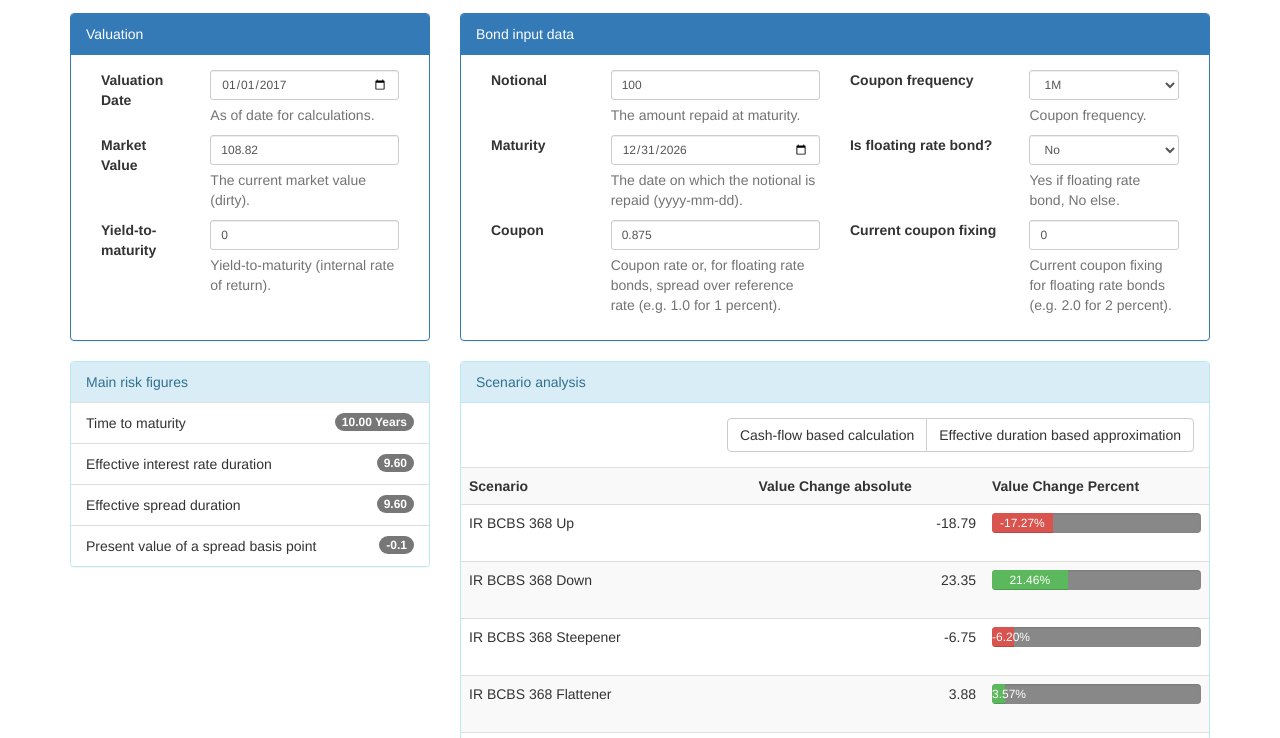
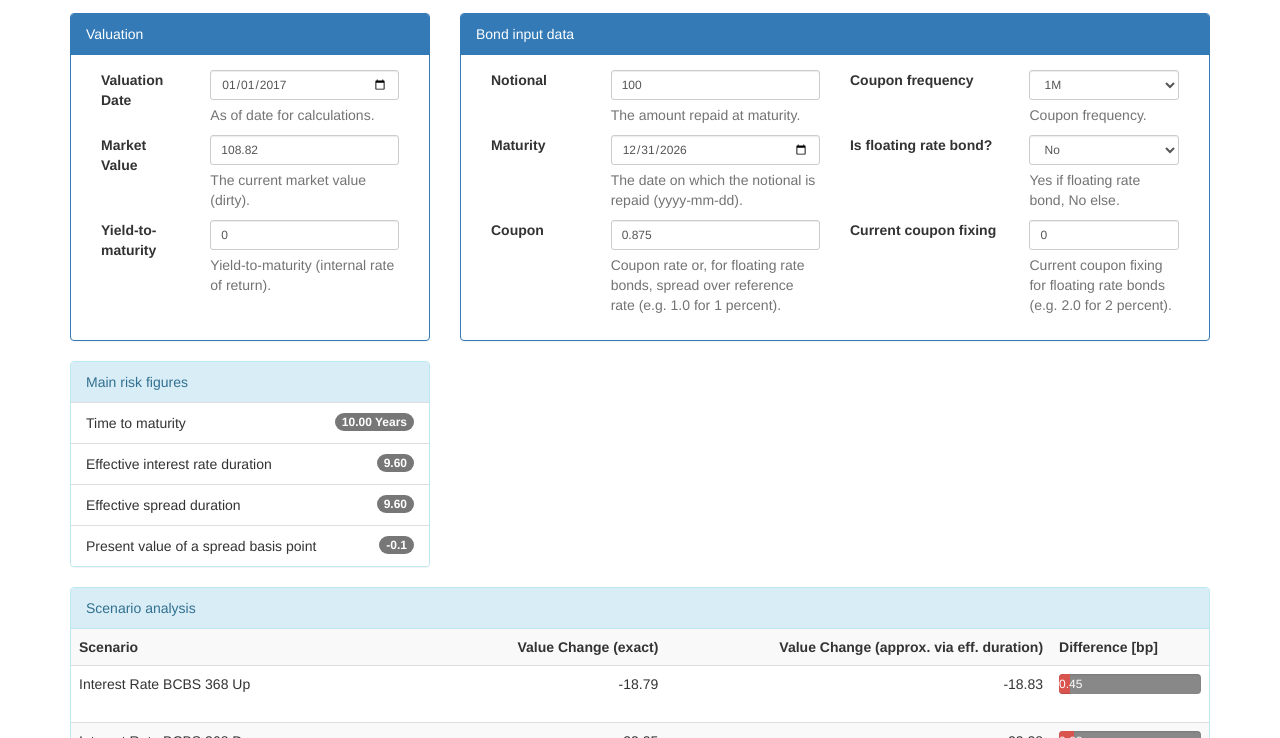
Before and after one commit to tilwolff/bonds, a plain HTML site: page index.html in a window 1280 px wide. Shown: the part 57-795 px from the top of the page. Drawn offline with nearby package versions, Linux system fonts and the light colour scheme.

Commit message:
risk analysis is done with both methods for comparison

```diff
--- a/index.html
+++ b/index.html
@@ -172,8 +172,6 @@
                         <div class="row">
                                 <div class="col-lg-4">
                                         <div class="panel panel-info">
-<!--                                            <div class="panel-heading">Main risk figures</div>
-                                                <div class="panel-body" id="info">-->
                                                 <ul class="list-group list-group-info">
                                                         <li class="list-group-item list-group-item-info">
                                                                 Main risk figures
@@ -195,19 +193,13 @@
                                                                 Present value of a spread basis point
                                                         </li>
                                                 </ul>
-                                                <!--</div>-->
                                         </div>
                                 </div>
-
-                                <div class="col-lg-8">
+                        </div>
+                          <div class="row">
+                                <div class="col-lg-12">
                                         <div class="panel panel-info">
                                                 <div class="panel-heading">Scenario analysis</div>
-                                                        <div class="panel-body" >
-                                                        <div class="btn-group pull-right" role="group" aria-label="...">
-                                                                <button type="button" class="btn btn-default" onclick="switch_to_exact()">Cash-flow based calculation</button>
-                                                                <button type="button" class="btn btn-default" onclick="switch_to_duration()">Effective duration based approximation</button>
-                                                        </div>
-                                                        </div>
 
 
 
--- a/main.js
+++ b/main.js
@@ -66,19 +66,6 @@ var update_yield=function(){
         risk_analysis(b);
 }
 
-var switch_to_exact=function(){
-        if (g_method_exact) return
-        g_method_exact=true;
-        update_dirty_value();
-}
-
-
-var switch_to_duration=function(){
-        if (!g_method_exact) return
-        g_method_exact=false;
-        update_dirty_value();
-}
-
 var display_risk=function(f,s){
         //risk figures
         document.getElementById("ttm").innerHTML=f.ttm.toFixed(2)+ " Years";
@@ -93,10 +80,10 @@ var display_risk=function(f,s){
 
         if (0==s.length) return;
 
-        var max_perc=0;
+        var max_diff=0;
         //find max abs percentage
         for (var i=0;i<s.length;i++){
-                max_perc=Math.max(max_perc, Math.abs(s[i].percentage));
+                max_diff=Math.max(max_diff, Math.abs(s[i].diff_bp));
         }
 
         // create  a <tbody>
@@ -109,11 +96,17 @@ var display_risk=function(f,s){
         row.appendChild(cell);
 
         cell = document.createElement("th");
-        cell.innerHTML="Value Change absolute";
+        cell.className="text-right";
+        cell.innerHTML="Value Change (exact)";
         row.appendChild(cell);
 
         cell = document.createElement("th");
-        cell.innerHTML="Value Change Percent";
+        cell.innerHTML="Value Change (approx. via eff. duration)";
+        cell.className="text-right";
+        row.appendChild(cell);
+
+        cell = document.createElement("th");
+        cell.innerHTML="Difference [bp]";
         row.appendChild(cell);
 
         tblBody.appendChild(row);
@@ -131,7 +124,12 @@ var display_risk=function(f,s){
                 row.appendChild(cell);
 
                 cell = document.createElement("td");
-                cell.innerHTML=(Math.round((s[i].value_change * 1000)/10)/100).toLocaleString();
+                cell.innerHTML=(Math.round((s[i].value_change_exact * 1000)/10)/100).toLocaleString();
+                cell.style.textAlign = "right";
+                row.appendChild(cell);
+
+                cell = document.createElement("td");
+                cell.innerHTML=(Math.round((s[i].value_change_approx * 1000)/10)/100).toLocaleString();
                 cell.style.textAlign = "right";
                 row.appendChild(cell);
 
@@ -143,15 +141,10 @@ var display_risk=function(f,s){
                 progressbar=document.createElement("div");
                 progressbar.className="progress-bar";
                 progressbar.setAttribute("role", "progressbar");
-                progressbar.innerHTML=s[i].percentage.toFixed(2)+"%";
-                if (s[i].percentage>0){
-                progressbar.className+=" progress-bar-success";
-                progressbar.style.width = (s[i].percentage/max_perc*100).toFixed(2)+"%";
+                progressbar.innerHTML=s[i].diff_bp.toFixed(2);
 
-                }else{
                 progressbar.className+=" progress-bar-danger";
-                progressbar.style.width = (-s[i].percentage/max_perc*100).toFixed(2)+"%";
-                }
+                progressbar.style.width = (s[i].diff_bp/max_diff*100).toFixed(2)+"%";
 
 
                 progress.appendChild(progressbar);
@@ -225,60 +218,65 @@ var risk_analysis=function(b){
                 curve_flattener.values.push(0.8*0.025*sshort-0.6*0.01*slong);
         }
 
-        var b_ir_dur;
-        var b_spread_dur;
-
-        if(g_method_exact){
-                b_ir_dur=b;
-                b_spread_dur=b;
-        }else{
-                b_ir_dur=new Bond(dirty_value*Math.pow(1+ytm,ir_dur),new Date(val_date.getTime()+ir_dur*(1000*60*60*24*365)),0,"1Y",false,0, null);
-                b_spread_dur=new Bond(dirty_value*Math.pow(1+ytm,spread_dur),new Date(val_date.getTime()+spread_dur*(1000*60*60*24*365)),0,"1Y",false,0, null);
-        }
+        var b_ir_dur=new Bond(dirty_value*Math.pow(1+ytm,ir_dur),new Date(val_date.getTime()+ir_dur*(1000*60*60*24*365)),0,"1Y",false,0, null);
+        var b_spread_dur=new Bond(dirty_value*Math.pow(1+ytm,spread_dur),new Date(val_date.getTime()+spread_dur*(1000*60*60*24*365)),0,"1Y",false,0, null);
 
         var scenarios=[
                 {
-                        description: "IR BCBS 368 Up",
-                        value: b_ir_dur.dirty_value(val_date,curve_up,null,curve_up,ytm)
+                        description: "Interest Rate BCBS 368 Up",
+                        value_exact: b.dirty_value(val_date,curve_up,null,curve_up,ytm),
+                        value_approx: b_ir_dur.dirty_value(val_date,curve_up,null,curve_up,ytm)
                 },{
-                        description: "IR BCBS 368 Down",
-                        value: b_ir_dur.dirty_value(val_date,curve_down,null,curve_down,ytm)
+                        description: "Interest Rate BCBS 368 Down",
+                        value_exact: b.dirty_value(val_date,curve_down,null,curve_down,ytm),
+                        value_approx: b_ir_dur.dirty_value(val_date,curve_down,null,curve_down,ytm)
                 },{
-                        description: "IR BCBS 368 Steepener",
-                        value: b_ir_dur.dirty_value(val_date,curve_steepener,null,curve_steepener,ytm)
+                        description: "Interest Rate BCBS 368 Steepener",
+                        value_exact: b.dirty_value(val_date,curve_steepener,null,curve_steepener,ytm),
+                        value_approx: b_ir_dur.dirty_value(val_date,curve_steepener,null,curve_steepener,ytm)
                 },{
-                        description: "IR BCBS 368 Flattener",
-                        value: b_ir_dur.dirty_value(val_date,curve_flattener,null,curve_flattener,ytm)
+                        description: "Interest Rate BCBS 368 Flattener",
+                        value_exact: b.dirty_value(val_date,curve_flattener,null,curve_flattener,ytm),
+                        value_approx: b_ir_dur.dirty_value(val_date,curve_flattener,null,curve_flattener,ytm)
                 },{
-                        description: "IR BCBS 368 Short Rate Up",
-                        value: b_ir_dur.dirty_value(val_date,curve_shortup,null,curve_shortup,ytm)
+                        description: "Interest Rate BCBS 368 Short Rate Up",
+                        value_exact: b.dirty_value(val_date,curve_shortup,null,curve_shortup,ytm),
+                        value_approx: b_ir_dur.dirty_value(val_date,curve_shortup,null,curve_shortup,ytm)
                 },{
-                        description: "IR BCBS 368 Short Rate Down",
-                        value: b_ir_dur.dirty_value(val_date,curve_shortdown,null,curve_shortdown,ytm)
+                        description: "Interest Rate BCBS 368 Short Rate Down",
+                        value_exact: b.dirty_value(val_date,curve_shortdown,null,curve_shortdown,ytm),
+                        value_approx: b_ir_dur.dirty_value(val_date,curve_shortdown,null,curve_shortdown,ytm)
                 },{
                         description: "Spread Shock +1 bp",
-                        value: b_spread_dur.dirty_value(val_date,null,null,null,ytm+0.0001)
+                        value_exact: b.dirty_value(val_date,null,null,null,ytm+0.0001),
+                        value_approx: b_spread_dur.dirty_value(val_date,null,null,null,ytm+0.0001)
                 },{
                         description: "Spread Shock +50 bp",
-                        value: b_spread_dur.dirty_value(val_date,null,null,null,ytm+0.005)
+                        value_exact: b.dirty_value(val_date,null,null,null,ytm+0.005),
+                        value_approx: b_spread_dur.dirty_value(val_date,null,null,null,ytm+0.005)
                 },{
                         description: "Spread Shock +100 bp",
-                        value: b_spread_dur.dirty_value(val_date,null,null,null,ytm+0.01)
+                        value_exact: b.dirty_value(val_date,null,null,null,ytm+0.01),
+                        value_approx: b_spread_dur.dirty_value(val_date,null,null,null,ytm+0.01)
                 },{
                         description: "Spread Shock +200 bp",
-                        value: b_spread_dur.dirty_value(val_date,null,null,null,ytm+0.02)
+                        value_exact: b.dirty_value(val_date,null,null,null,ytm+0.02),
+                        value_approx: b_spread_dur.dirty_value(val_date,null,null,null,ytm+0.02)
                 },{
                         description: "Spread Shock +500 bp",
-                        value: b_spread_dur.dirty_value(val_date,null,null,null,ytm+0.05),
+                        value_exact: b.dirty_value(val_date,null,null,null,ytm+0.05),
+                        value_approx: b_spread_dur.dirty_value(val_date,null,null,null,ytm+0.05)
                 },{
                         description: "Spread Shock +1000 bp",
-                        value: b_spread_dur.dirty_value(val_date,null,null,null,ytm+0.1)
+                        value_exact: b.dirty_value(val_date,null,null,null,ytm+0.1),
+                        value_approx: b_spread_dur.dirty_value(val_date,null,null,null,ytm+0.1)
                 }
         ];
 
         for (var i=0;i<scenarios.length;i++){
-                scenarios[i].value_change=(scenarios[i].value-dirty_value);
-                scenarios[i].percentage=scenarios[i].value_change/Math.abs(dirty_value)*100;
+                scenarios[i].value_change_exact=(scenarios[i].value_exact-dirty_value);
+                scenarios[i].value_change_approx=(scenarios[i].value_approx-dirty_value);
+                scenarios[i].diff_bp=Math.abs(scenarios[i].value_change_exact-scenarios[i].value_change_approx)/Math.abs(bpv);
 
         }
 
```
Lines whose indentation alone changed are shown as unchanged.
